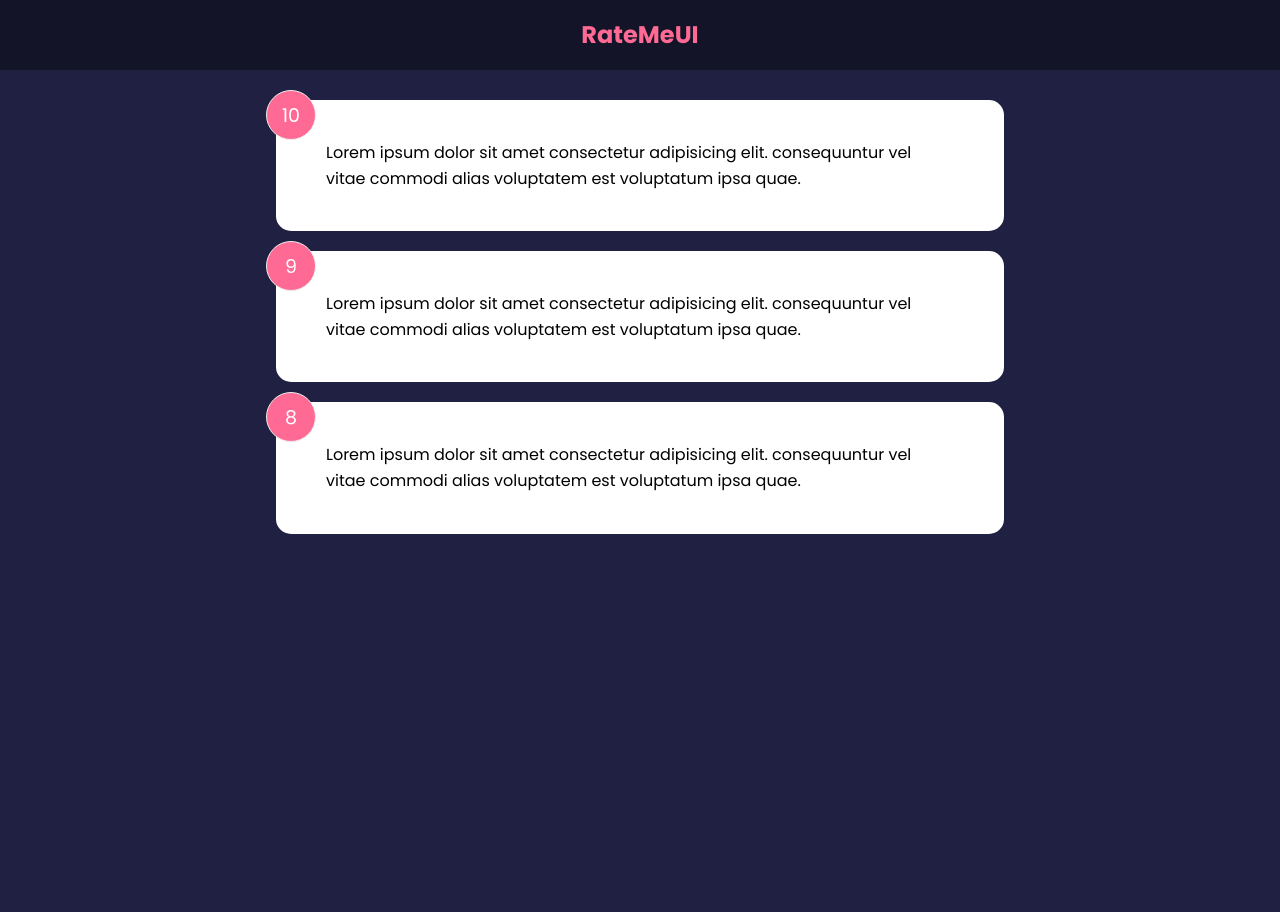
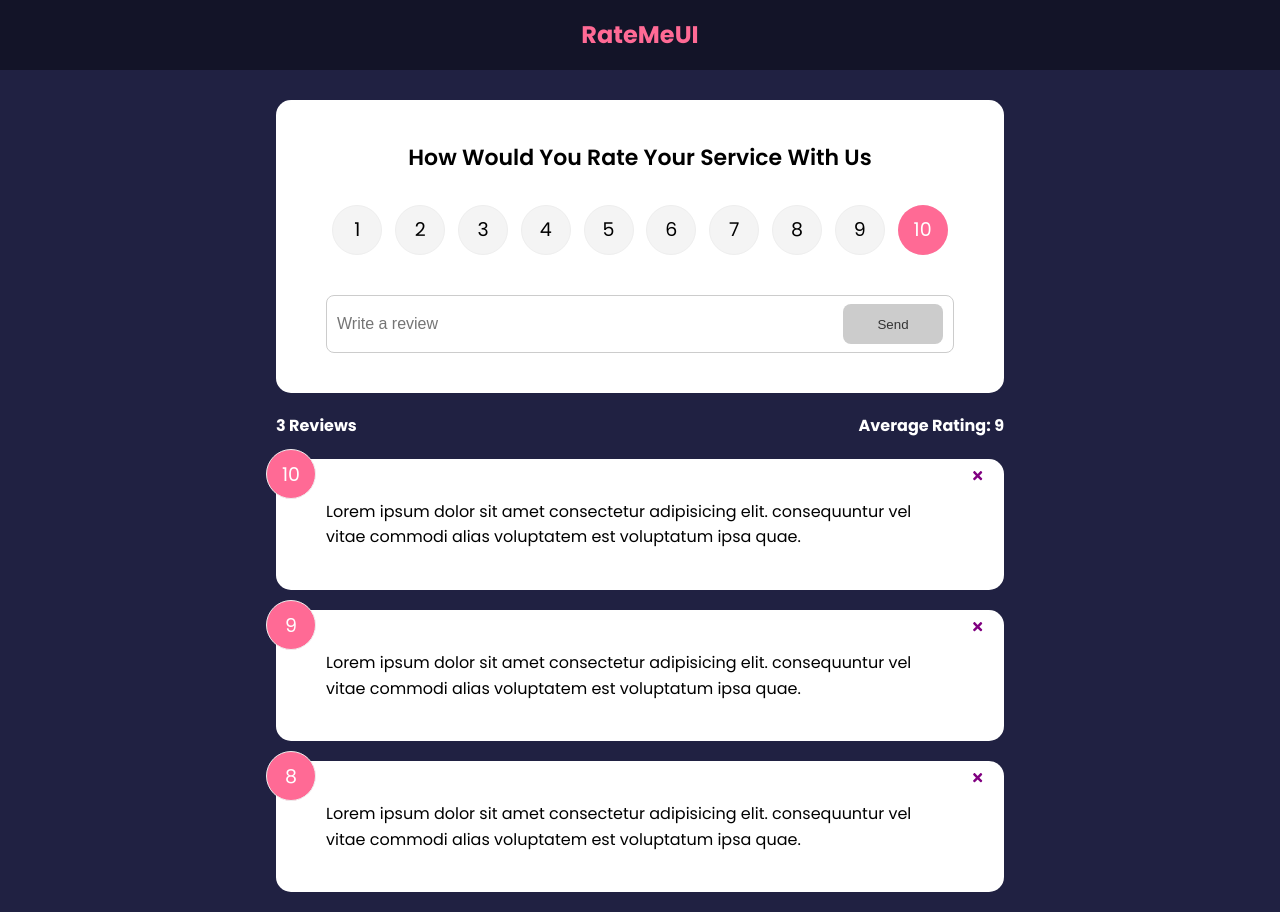
Before and after one commit to gnenov89/RateMeUI, a React (Create React App) app in the folder ratemeui/: page / in a window 1280 px wide. Before the commit the page ends 800 px from the top, so only its background shows below. Built offline with nearby package versions, Linux system fonts and the light colour scheme.

Commit message:
App level state

```diff
--- a/ratemeui/package.json
+++ b/ratemeui/package.json
@@ -6,9 +6,11 @@
     "@testing-library/jest-dom": "^5.16.1",
     "@testing-library/react": "^12.1.2",
     "@testing-library/user-event": "^13.5.0",
+    "joi": "^17.5.0",
     "react": "^17.0.2",
     "react-dom": "^17.0.2",
-    "react-scripts": "5.0.0",
+    "react-icons": "^4.3.1",
+    "react-scripts": "^5.0.0",
     "web-vitals": "^2.1.4"
   },
   "scripts": {
--- a/ratemeui/src/App.js
+++ b/ratemeui/src/App.js
@@ -2,15 +2,30 @@ import Header from "./components/Header"
 import FeedbackList from "./components/FeedbackList"
 import { useState } from 'react'
 import FeedbackData from "./data/feedbackData"
+import FeedbackStats from "./components/FeedbackStats"
+import FeedbackForm from "./components/FeedbackForm"
 
 function App() {
   const [feedback, setFeedback] = useState
     (FeedbackData)
+
+  const deleteFeedback = (id) => {
+    if (window.confirm('Are you sure you want to delete?')) {
+      setFeedback(feedback.filter((item) => item.id !== id))
+    }
+
+  }
+
   return (
     <>
       <Header />
       <div className='container'>
-        <FeedbackList feedback={feedback} />
+        <FeedbackForm />
+        <FeedbackStats feedback={feedback} />
+        <FeedbackList
+          feedback={feedback}
+          handleDelete={deleteFeedback}
+        />
       </div>
     </>
   )
--- /dev/null
+++ b/ratemeui/src/components/FeedbackForm.jsx
@@ -0,0 +1,48 @@
+import Card from './shared/Card'
+import Button from './shared/Button'
+import { useState } from 'react'
+import RatingSelect from './RatingSelect'
+
+function FeedbackForm() {
+  const [text, setText] = useState('')
+  const [rating, setRating] = useState('10')
+  const [btnDisabled, setButtonDisabled] = useState(true)
+  const [message, setMessage] = useState('')
+
+  const handleTextChange = (e) => {
+    if (text === '') {
+      setButtonDisabled(true)
+      setMessage(null)
+    } else if (text !== '' && text.trim().length <= 10) {
+      setButtonDisabled(true)
+      setMessage('Type at least 10 characters please')
+    } else {
+      setMessage(null)
+      setButtonDisabled(false)
+    }
+    setText(e.target.value)
+  }
+
+  return (
+    <div>
+      <Card>
+        <form>
+          <h2>How Would You Rate Your Service With Us</h2>
+          <RatingSelect />
+          <div className='input-group'>
+            <input onChange={handleTextChange}
+              type='text'
+              placeholder='Write a review'
+              value={text}
+            />
+            <Button type='submit' version='secondary' isDisabled={btnDisabled}>Send</Button>
+          </div>
+          {message && <div className='message'>{message}</div>}
+        </form>
+      </Card>
+
+    </div>
+  )
+}
+
+export default FeedbackForm
--- a/ratemeui/src/components/FeedbackList.jsx
+++ b/ratemeui/src/components/FeedbackList.jsx
@@ -2,14 +2,18 @@ import React from 'react'
 import Feedbackitem from './Feedbackitem'
 import PropTypes from 'prop-types'
 
-function FeedbackList({ feedback }) {
+function FeedbackList({ feedback, handleDelete }) {
   if (!feedback || feedback.length === 0) {
     return <p> No Feedback </p>
   }
   return (
     <div className='feedback-list'>
       {feedback.map((item) => (
-        <Feedbackitem key={item.id} item={item} />
+        <Feedbackitem
+          key={item.id}
+          item={item}
+          handleDelete={handleDelete}
+        />
       ))}
     </div>
   )
--- /dev/null
+++ b/ratemeui/src/components/FeedbackStats.jsx
@@ -0,0 +1,23 @@
+import React from 'react'
+import PropTypes from 'prop-types'
+
+function FeedbackStats({ feedback }) {
+  // Calculate ratings avg
+  let average = feedback.reduce((acc, cur) => {
+    return acc + cur.rating
+  }, 0) / feedback.length
+
+  average = average.toFixed(1).replace(/[.,]0$/, '')
+  return (
+    <div className='feedback-stats'>
+      <h4>{feedback.length} Reviews</h4>
+      <h4>Average Rating: {isNaN(average) ? 0 : average}</h4>
+    </div>
+  )
+}
+
+FeedbackStats.propTypes = {
+  feedback: PropTypes.array.isRequired
+}
+
+export default FeedbackStats
--- a/ratemeui/src/components/Feedbackitem.jsx
+++ b/ratemeui/src/components/Feedbackitem.jsx
@@ -1,11 +1,14 @@
-
+import { FaTimes } from 'react-icons/fa'
 import Card from "./shared/Card"
 import PropTypes from 'prop-types'
 
-function Feedbackitem({ item }) {
+function Feedbackitem({ item, handleDelete }) {
   return (
     <Card>
       <div className="num-display">{item.rating}</div>
+      <button onClick={() => handleDelete(item.id)} className="close">
+        <FaTimes color='purple' />
+      </button>
       <div className="text-display">{item.text}</div>
     </Card>
 
--- /dev/null
+++ b/ratemeui/src/components/RatingSelect.jsx
@@ -0,0 +1,126 @@
+import React from 'react'
+import { useState } from 'react';
+
+function RatingSelect() {
+  const [selected, setSelected] = useState(10)
+
+  const handleChange = (e) => {
+
+  }
+  return (
+    <ul className='rating'>
+      <li>
+        <input
+          type='radio'
+          id='num1'
+          name='rating'
+          value='1'
+          onChange={handleChange}
+          checked={selected === 1}
+        />
+        <label htmlFor='num1'>1</label>
+      </li>
+      <li>
+        <input
+          type='radio'
+          id='num2'
+          name='rating'
+          value='2'
+          onChange={handleChange}
+          checked={selected === 2}
+        />
+        <label htmlFor='num2'>2</label>
+      </li>
+      <li>
+        <input
+          type='radio'
+          id='num3'
+          name='rating'
+          value='3'
+          onChange={handleChange}
+          checked={selected === 3}
+        />
+        <label htmlFor='num3'>3</label>
+      </li>
+      <li>
+        <input
+          type='radio'
+          id='num4'
+          name='rating'
+          value='4'
+          onChange={handleChange}
+          checked={selected === 4}
+        />
+        <label htmlFor='num4'>4</label>
+      </li>
+      <li>
+        <input
+          type='radio'
+          id='num5'
+          name='rating'
+          value='5'
+          onChange={handleChange}
+          checked={selected === 5}
+        />
+        <label htmlFor='num5'>5</label>
+      </li>
+      <li>
+        <input
+          type='radio'
+          id='num6'
+          name='rating'
+          value='6'
+          onChange={handleChange}
+          checked={selected === 6}
+        />
+        <label htmlFor='num6'>6</label>
+      </li>
+      <li>
+        <input
+          type='radio'
+          id='num7'
+          name='rating'
+          value='7'
+          onChange={handleChange}
+          checked={selected === 7}
+        />
+        <label htmlFor='num7'>7</label>
+      </li>
+      <li>
+        <input
+          type='radio'
+          id='num8'
+          name='rating'
+          value='8'
+          onChange={handleChange}
+          checked={selected === 8}
+        />
+        <label htmlFor='num8'>8</label>
+      </li>
+      <li>
+        <input
+          type='radio'
+          id='num9'
+          name='rating'
+          value='9'
+          onChange={handleChange}
+          checked={selected === 9}
+        />
+        <label htmlFor='num9'>9</label>
+      </li>
+      <li>
+        <input
+          type='radio'
+          id='num10'
+          name='rating'
+          value='10'
+          onChange={handleChange}
+          checked={selected === 10}
+        />
+        <label htmlFor='num10'>10</label>
+      </li>
+    </ul>
+  )
+}
+
+export default RatingSelect
--- /dev/null
+++ b/ratemeui/src/components/shared/Button.jsx
@@ -0,0 +1,29 @@
+import React from 'react'
+import PropTypes from 'prop-types'
+
+function Button({ children, version, type, isDisabled }) {
+  return (
+    <button
+      type={type}
+      disabled={isDisabled}
+      className={`btn
+    btn-${version}`}>
+      {children}
+    </button>
+  )
+}
+
+Button.defaultProps = {
+  version: 'primary',
+  type: 'button',
+  isDisabled: false,
+}
+
+Button.propTypes = {
+  children: PropTypes.node.isRequired,
+  version: PropTypes.string,
+  type: PropTypes.string,
+  isDisabled: PropTypes.bool
+}
+
+export default Button
--- a/ratemeui/src/index.css
+++ b/ratemeui/src/index.css
@@ -137,7 +137,7 @@ input:focus {
   top: 10px;
   right: 20px;
   cursor: pointer;
-  background: none;
+  background:none;
   border: none;
 }
 
```
Also changed, not shown: 1 other file (tests, documents, lock files or other folders).
